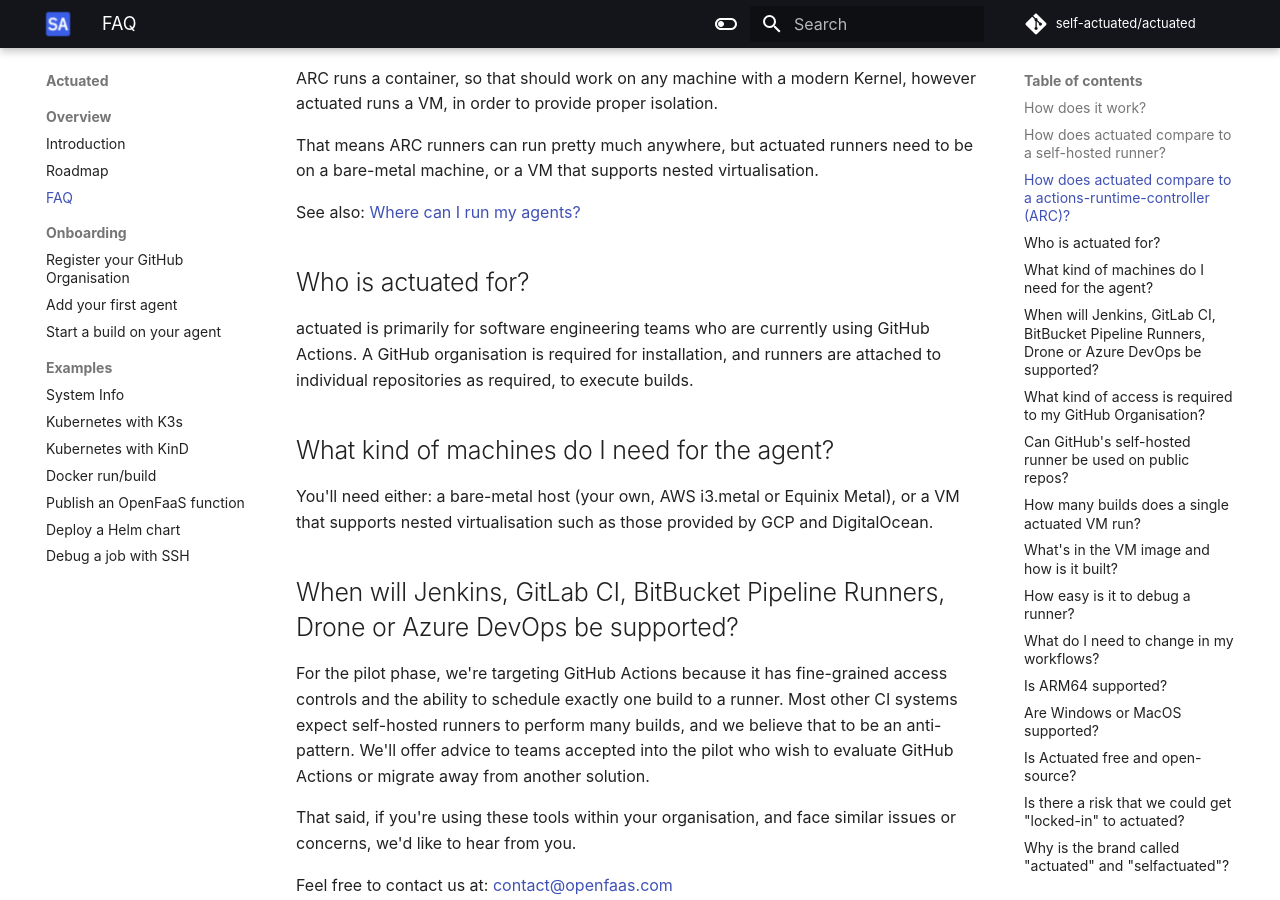
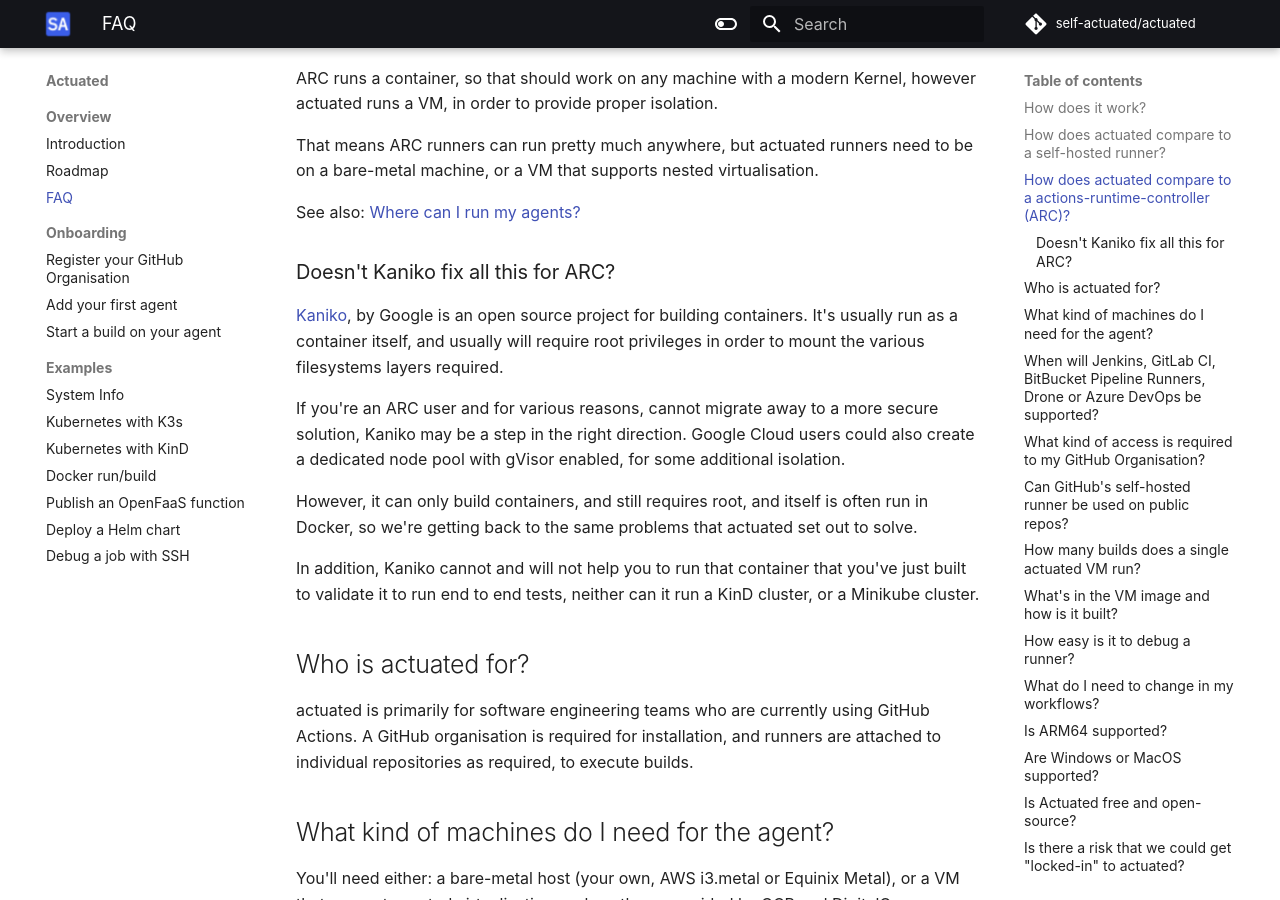
Before and after one commit to welteki/docs.actuated.dev, an MkDocs documentation site: the page built from docs/faq.md, in a window 1280 px wide and 900 px high, scrolled down 2046 px. Built offline with MkDocs 1.6.1 and Material for MkDocs 9.7.7, drawn with Linux system fonts in a browser that asks for light colours; some web fonts are replaced.

Commit message:
Note on Kaniko
Signed-off-by: Alex Ellis (OpenFaaS Ltd) <alexellis2@gmail.com>

```diff
--- a/docs/faq.md
+++ b/docs/faq.md
@@ -53,6 +53,16 @@
 That means ARC runners can run pretty much anywhere, but actuated runners need to be on a bare-metal machine, or a VM that supports nested virtualisation.
 
 See also: [Where can I run my agents?](/add-agent.txt)
+
+### Doesn't Kaniko fix all this for ARC?
+
+[Kaniko](https://github.com/GoogleContainerTools/kaniko), by Google is an open source project for building containers. It's usually run as a container itself, and usually will require root privileges in order to mount the various filesystems layers required.
+
+If you're an ARC user and for various reasons, cannot migrate away to a more secure solution, Kaniko may be a step in the right direction. Google Cloud users could also create a dedicated node pool with gVisor enabled, for some additional isolation.
+
+However, it can only build containers, and still requires root, and itself is often run in Docker, so we're getting back to the same problems that actuated set out to solve.
+
+In addition, Kaniko cannot and will not help you to run that container that you've just built to validate it to run end to end tests, neither can it run a KinD cluster, or a Minikube cluster.
 
 ## Who is actuated for?
 
```
